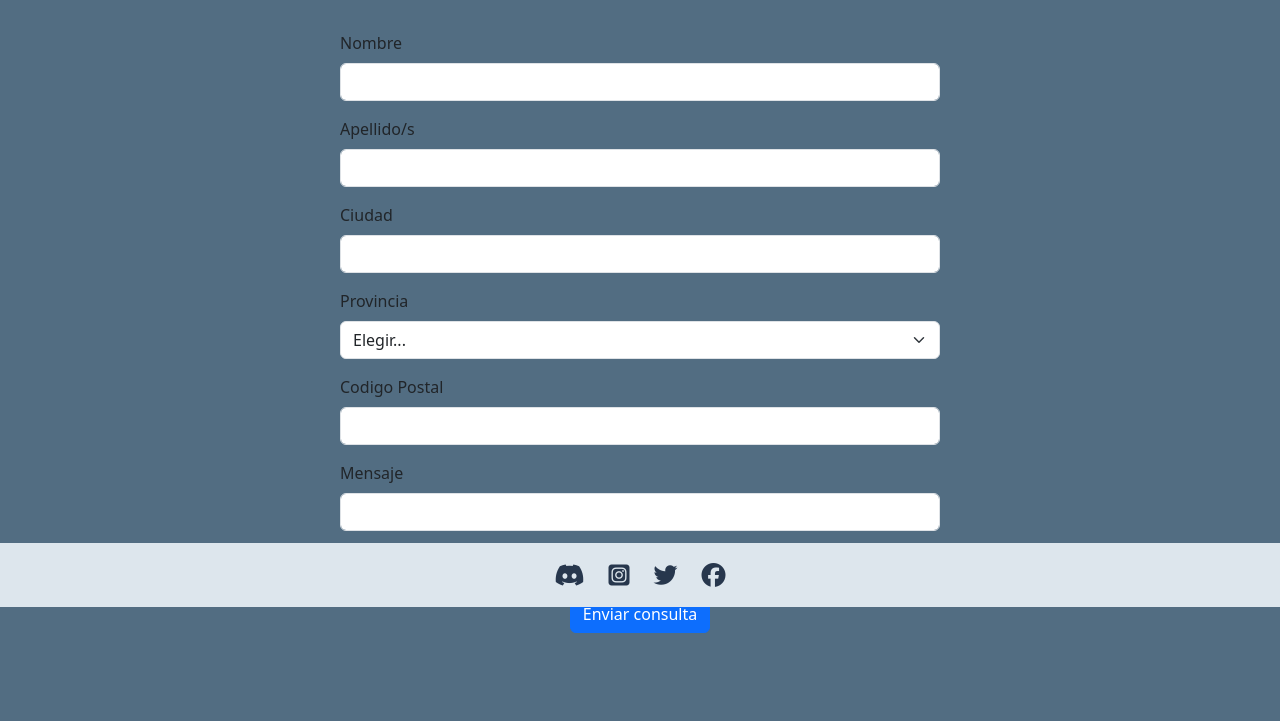
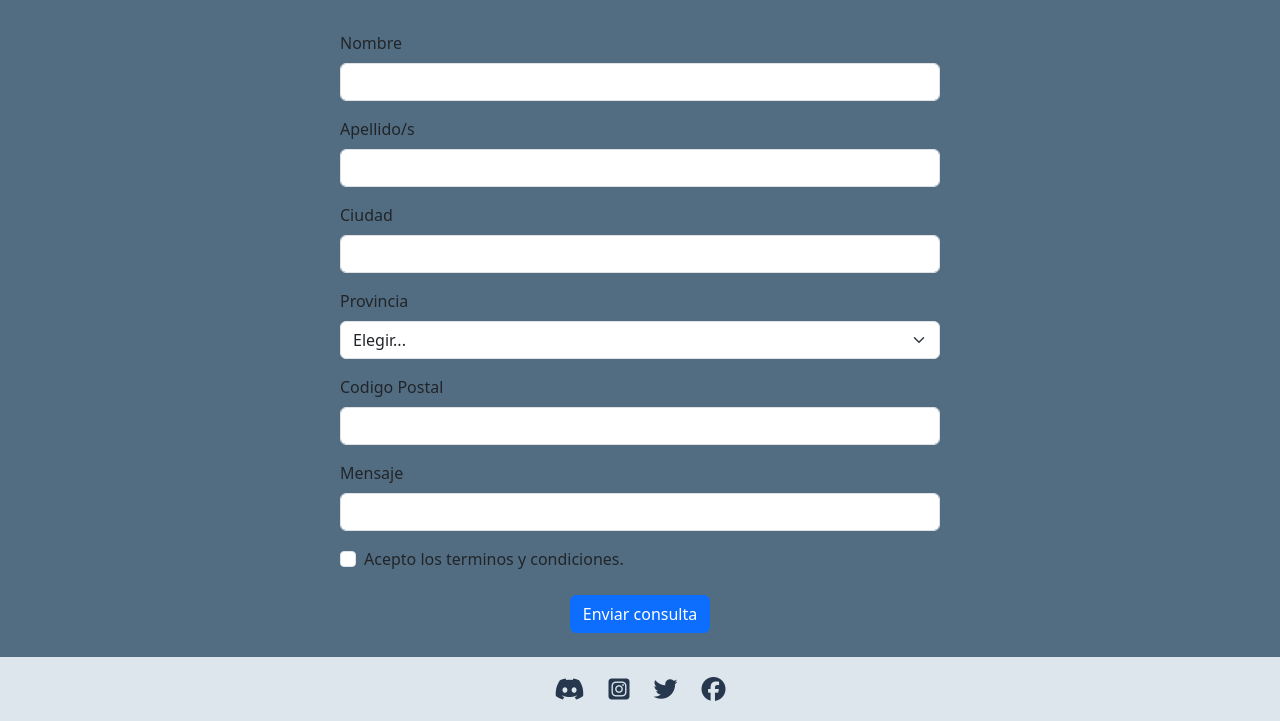
Before and after one commit to JairoAndresSalazar/TechShop, a website: page pages/contacto.html in a window 1280 px wide. Shown: the part 193-914 px from the top of the page. Before the commit the page ends 850 px from the top, so only its background shows below. Drawn offline with nearby package versions, Linux system fonts and the light colour scheme.

Commit message:
pre-entrega3

```diff
--- a/pages/contacto.html
+++ b/pages/contacto.html
@@ -207,15 +207,15 @@
       </div>
     </main>
 
-    <footer>
-      <div class="footer-container">
+    <footer class="footer1">
+      <!-- <div class="footer"> -->
       <section class="footer-icons">
         <a href=""><i class="fa-brands fa-discord fa-xl"></i></a>
         <a href=""><i class="fa-brands fa-square-instagram fa-xl"></i></a>
         <a href=""><i class="fa-brands fa-twitter fa-xl"></i></a>
         <a href=""><i class="fa-brands fa-facebook fa-xl"></i></a>
       </section>
-      </div>
+      <!-- </div> -->
     </footer>
     <script
       src="https://cdn.jsdelivr.net/npm/bootstrap@5.3.0/dist/js/bootstrap.bundle.min.js"
```
Also changed, not shown: pages/faq.html (+2 -0 lines), pages/nosotros.html (+0 -1 lines). Lines whose indentation alone changed are shown as unchanged.
